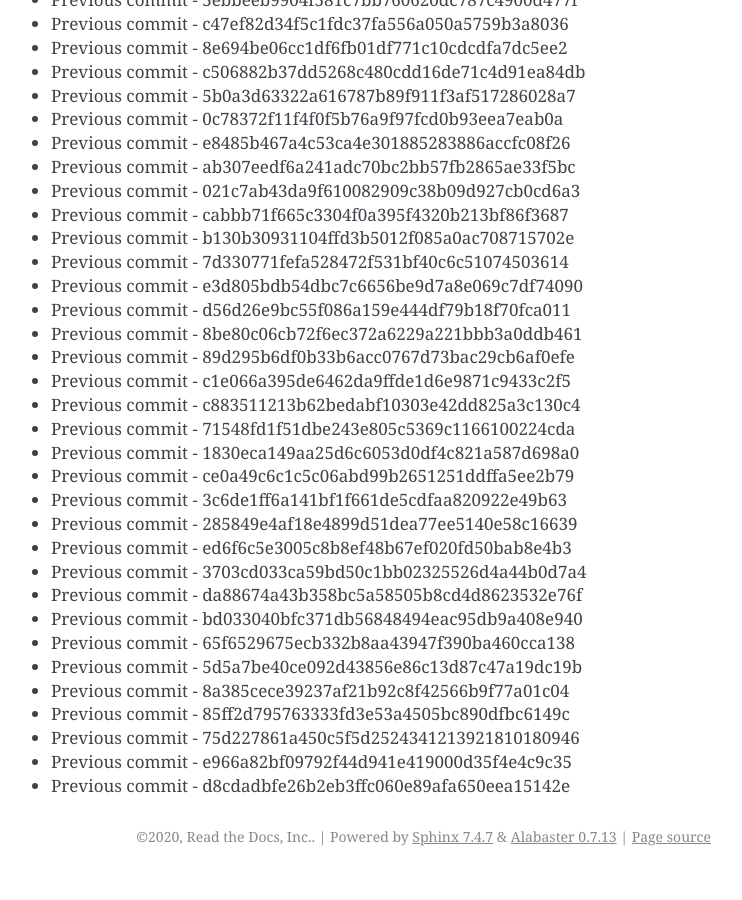
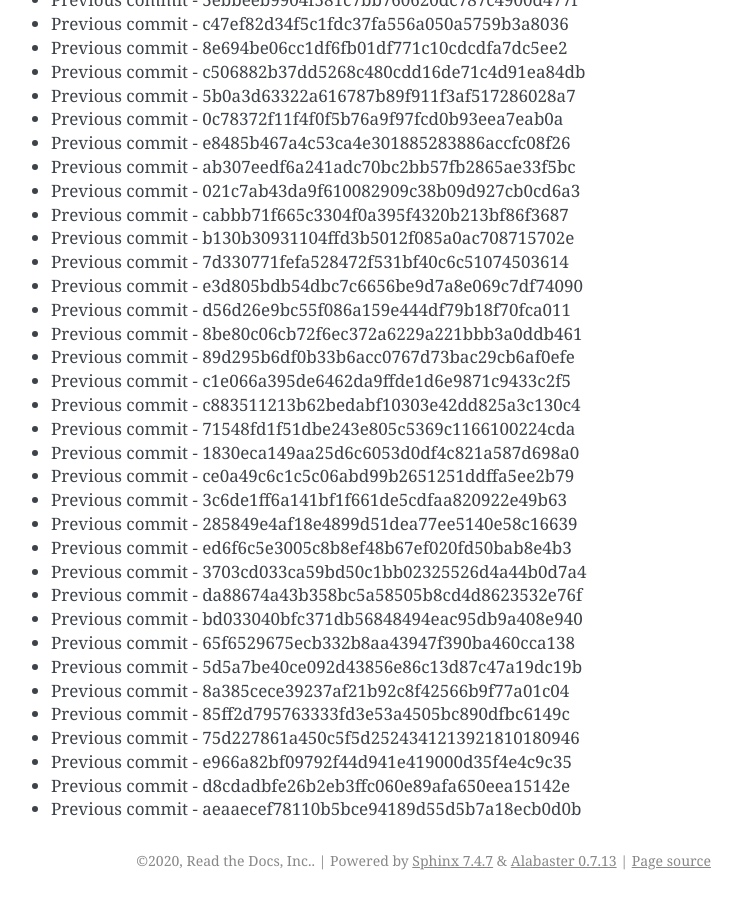
Before and after one commit to readthedocs/rtd-git-stresstest, a Sphinx documentation site: the page built from docs/updates.rst, in a window 1280 px wide and 900 px high, scrolled down 87014 px. Shown: the whole window, without its empty margins (399-1141 px from the left). Built offline with Sphinx 7.4.7, drawn with Linux system fonts in a browser that asks for light colours; before the commit the page ends 87890 px from its top, so only the background shows below that.

Commit message:
Generating commit from previous: aeaaecef78110b5bce94189d55d5b7a18ecb0d0b

```diff
--- a/docs/updates.rst
+++ b/docs/updates.rst
@@ -3688,3 +3688,4 @@ It can be tested for any performance characteristics.
 * Previous commit - 75d227861a450c5f5d2524341213921810180946
 * Previous commit - e966a82bf09792f44d941e419000d35f4e4c9c35
 * Previous commit - d8cdadbfe26b2eb3ffc060e89afa650eea15142e
+* Previous commit - aeaaecef78110b5bce94189d55d5b7a18ecb0d0b
```
